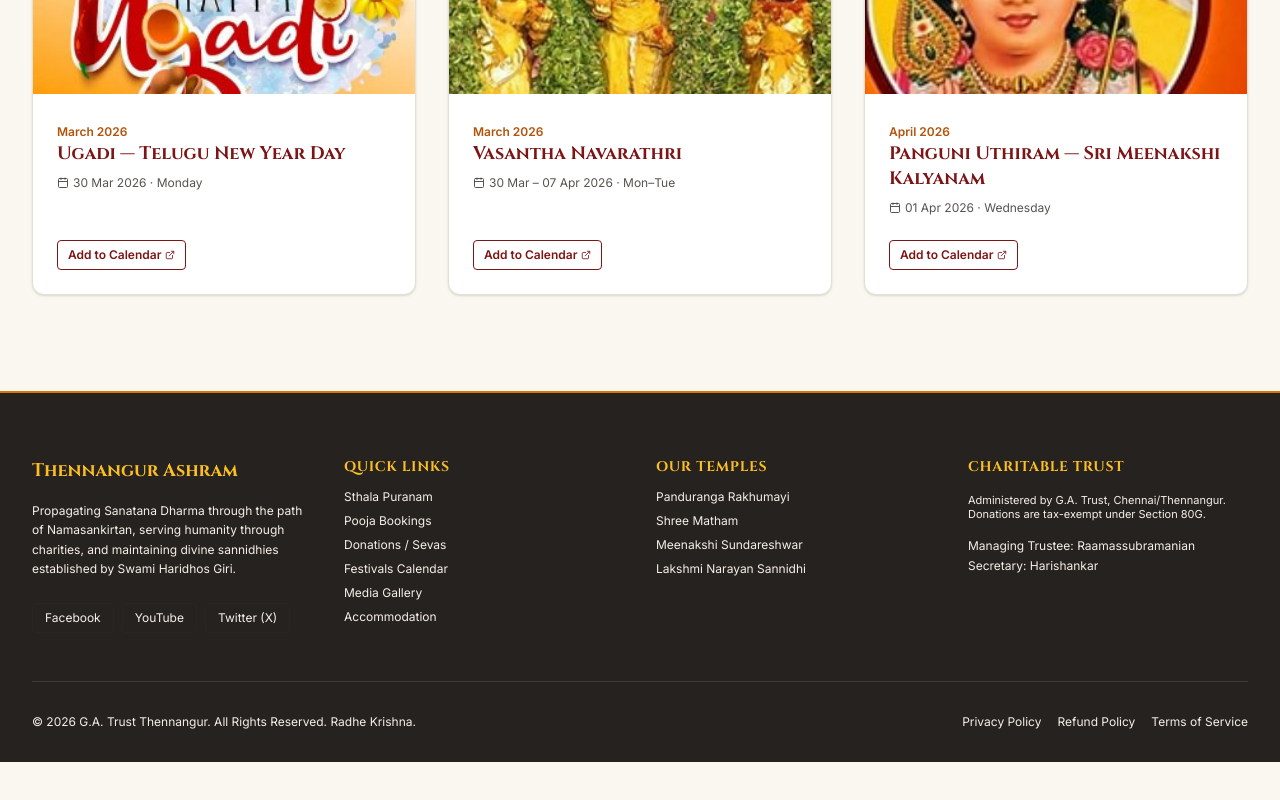
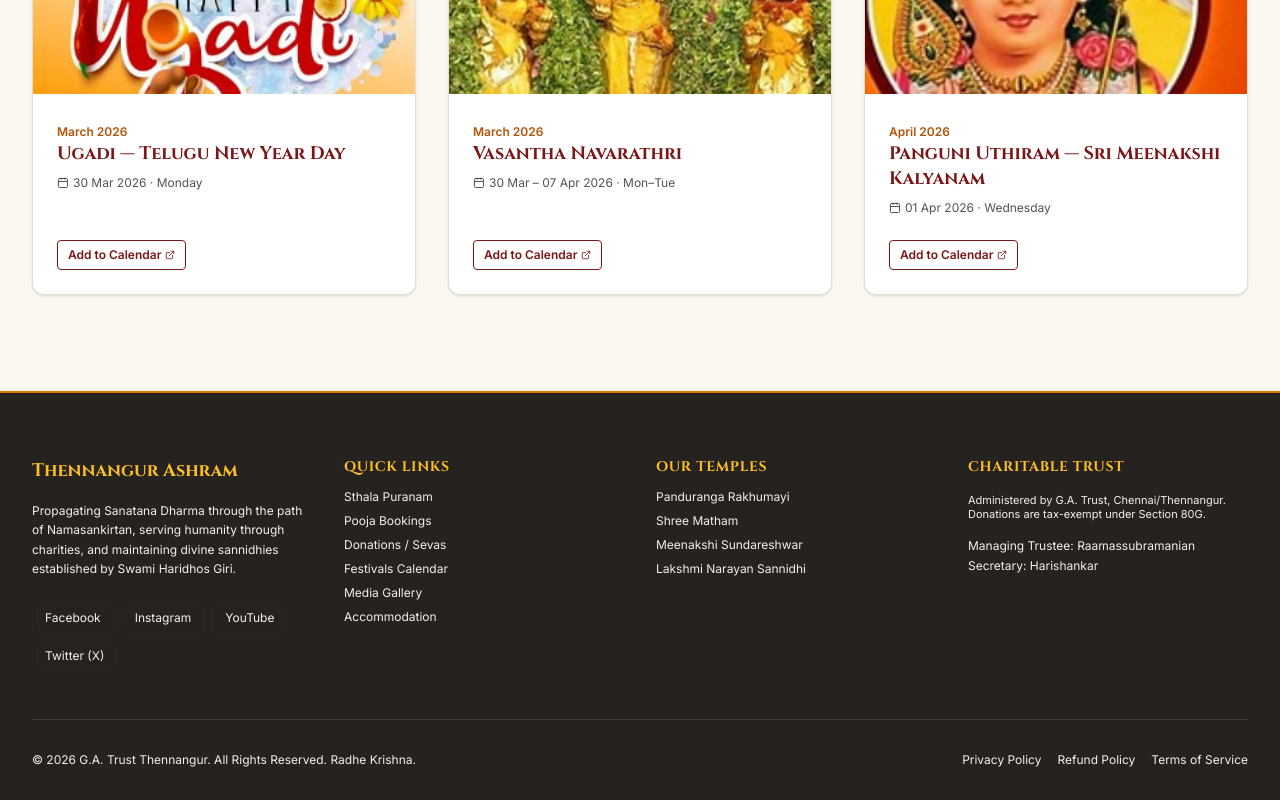
Before and after one commit to ek-nath/thennangur, a React (Vite) app: page / in a window 1280 px wide. Shown: the part 3669-4469 px from the top of the page. Before the commit the page ends 4431 px from the top, so only its background shows below. Built offline with nearby package versions, Linux system fonts and the light colour scheme; the HTML template or start-up script is replaced by a standard one.

Commit message:
feat: add Instagram social link in the footer

```diff
--- a/src/App.jsx
+++ b/src/App.jsx
@@ -3394,6 +3394,7 @@ export default function App() {
             </p>
             <div className="flex flex-wrap gap-2 pt-2">
               <a href="http://www.facebook.com/BhagavathaSammelanaSamajam/" target="_blank" rel="noopener noreferrer" className="border border-temple-stone-700 hover:border-temple-saffron-500 hover:bg-white/5 text-xs px-3 py-1.5 rounded transition-all duration-200">Facebook</a>
+              <a href="http://www.instagram.com/GnananandaMandaliChennai/" target="_blank" rel="noopener noreferrer" className="border border-temple-stone-700 hover:border-temple-saffron-500 hover:bg-white/5 text-xs px-3 py-1.5 rounded transition-all duration-200">Instagram</a>
               <a href="http://www.youtube.com/c/GnananandaMandaliChennai" target="_blank" rel="noopener noreferrer" className="border border-temple-stone-700 hover:border-temple-saffron-500 hover:bg-white/5 text-xs px-3 py-1.5 rounded transition-all duration-200">YouTube</a>
               <a href="http://www.twitter.com/GnananandaC/" target="_blank" rel="noopener noreferrer" className="border border-temple-stone-700 hover:border-temple-saffron-500 hover:bg-white/5 text-xs px-3 py-1.5 rounded transition-all duration-200">Twitter (X)</a>
             </div>
```
